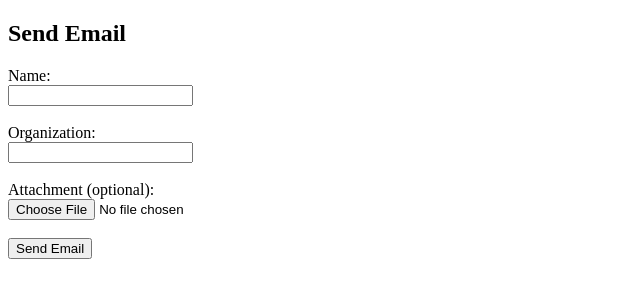
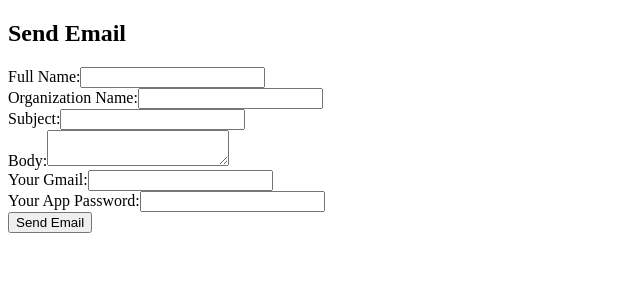
Before and after one commit to ahmadraza741/email-sender-system, a Flask app: page / in a window 1280 px wide. Shown: the top 300 px of the page, without its empty margins (0-640 px from the left). Run offline with Flask 3, Linux system fonts and the light colour scheme.

Commit message:
Update form.html

```diff
--- a/templates/form.html
+++ b/templates/form.html
@@ -1,21 +1,18 @@
 <!DOCTYPE html>
 <html>
 <head>
-    <title>Email Sender with Attachment</title>
+    <title>Smart Email Sender</title>
 </head>
 <body>
     <h2>Send Email</h2>
-    <form method="POST" enctype="multipart/form-data">
-        <label>Name:</label><br>
-        <input type="text" name="name" required><br><br>
-
-        <label>Organization:</label><br>
-        <input type="text" name="organization" required><br><br>
-
-        <label>Attachment (optional):</label><br>
-        <input type="file" name="attachment"><br><br>
-
-        <input type="submit" value="Send Email">
+    <form method="POST">
+        <label>Full Name:</label><input type="text" name="full_name"><br>
+        <label>Organization Name:</label><input type="text" name="org_name"><br>
+        <label>Subject:</label><input type="text" name="subject"><br>
+        <label>Body:</label><textarea name="body"></textarea><br>
+        <label>Your Gmail:</label><input type="email" name="from_email"><br>
+        <label>Your App Password:</label><input type="password" name="password"><br>
+        <button type="submit">Send Email</button>
     </form>
 </body>
 </html>
```
